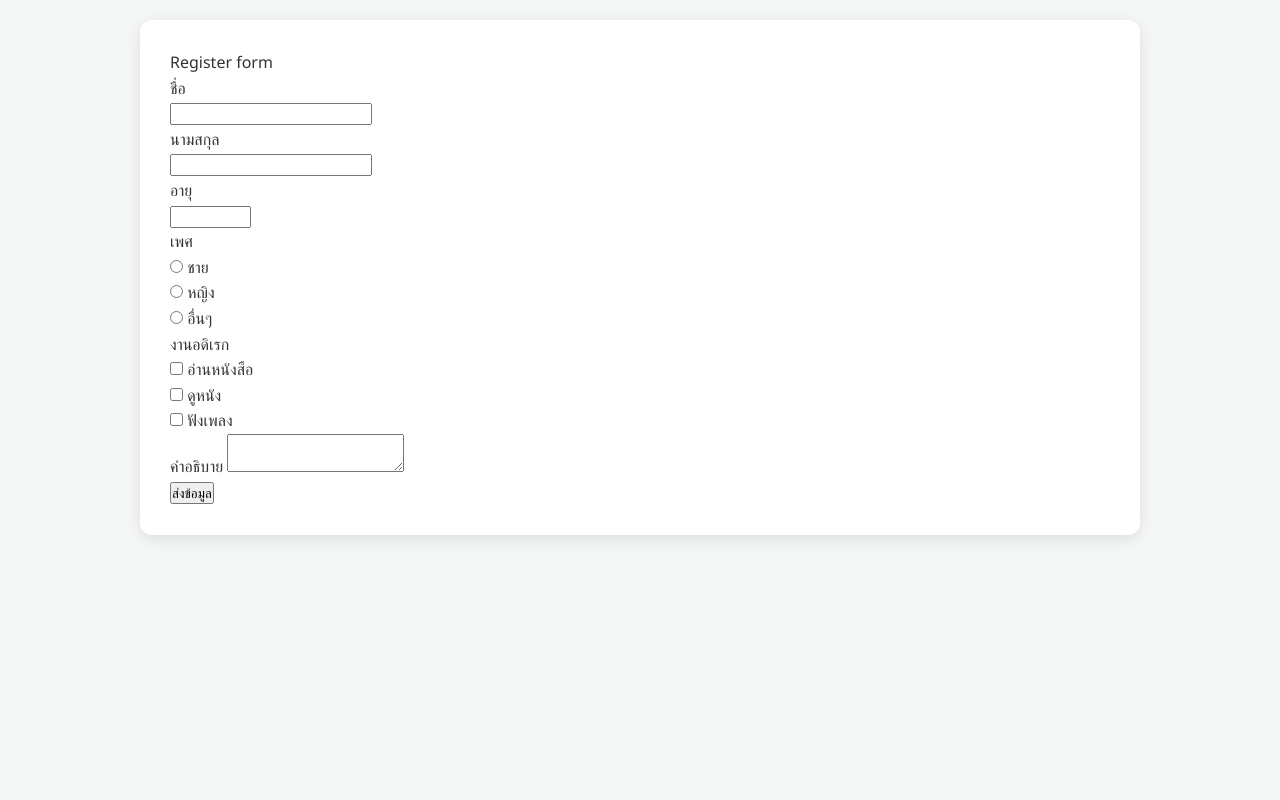
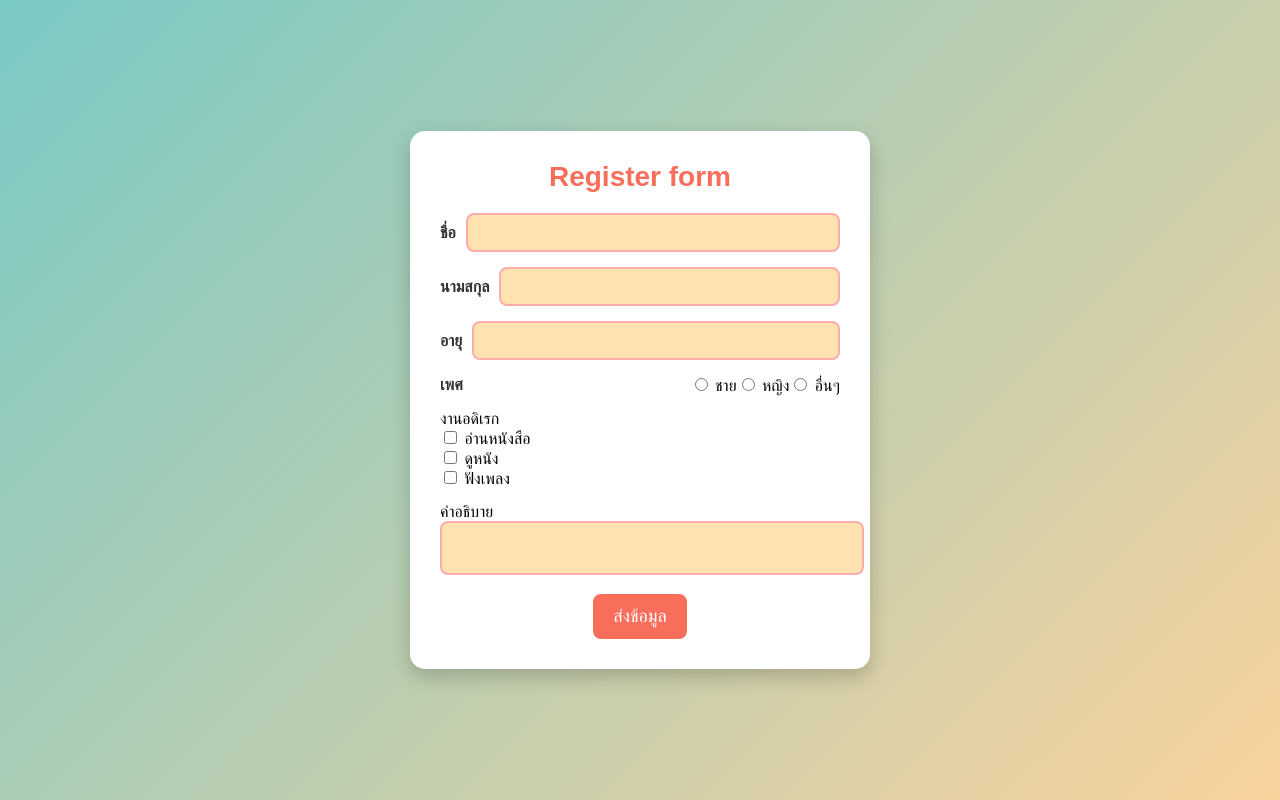
Before and after one commit to 6721602253Kanokkorn/241_700, a plain HTML site: page frontend/index.html in a window 1280 px wide. Drawn offline with Linux system fonts and the light colour scheme.

Commit message:
Update styless.css

```diff
--- a/frontend/styless.css
+++ b/frontend/styless.css
@@ -1,63 +1,114 @@
-/* 1. CSS Reset & Base Styles - ปรับพื้นฐานให้ทุก Browser แสดงผลใกล้เคียงกัน */
-* {
-    margin: 0;
-    padding: 0;
-    box-sizing: border-box; /* ช่วยให้คำนวณขนาดกว้าง-ยาวได้แม่นยำขึ้น */
-    font-family: 'Segoe UI', Tahoma, Geneva, Verdana, sans-serif;
+/* styless.css */
+body {
+  font-family: 'Kanit', sans-serif;
+  background: linear-gradient(135deg, #79c9c5, #f9d29d);
+  margin: 0;
+  padding: 0;
+  display: flex;
+  justify-content: center;
+  align-items: center;
+  height: 100vh;
 }
 
-body {
-    background-color: #f4f7f6;
-    color: #333;
-    line-height: 1.6;
-    padding: 20px;
+.container {
+  background: #fff;
+  padding: 30px;
+  border-radius: 15px;
+  box-shadow: 0 8px 20px rgba(0,0,0,0.2);
+  width: 400px;
+  animation: fadeIn 0.8s ease-in-out;
 }
 
-/* 2. Layout Container - กำหนดความกว้างหน้าเว็บ */
-.container {
-    max-width: 1000px;
-    margin: 0 auto;
-    background: #ffffff;
-    padding: 30px;
-    border-radius: 12px;
-    box-shadow: 0 4px 15px rgba(0,0,0,0.1);
+.header {
+  text-align: center;
+  font-size: 28px;
+  font-weight: bold;
+  color: #F96E5B;
+  margin-bottom: 20px;
 }
 
-/* 3. Typography - จัดการหัวข้อและตัวอักษร */
-h1 {
-    color: #2c3e50;
-    margin-bottom: 20px;
-    text-align: center;
+.flex {
+  display: flex;
+  align-items: center;
+  justify-content: space-between;
 }
 
-p {
-    margin-bottom: 15px;
+.form-input {
+  margin-bottom: 15px;
 }
 
-/* 4. Components - ส่วนประกอบต่างๆ เช่น ปุ่ม */
-.btn-primary {
-    display: inline-block;
-    background-color: #3498db;
-    color: white;
-    padding: 10px 25px;
-    text-decoration: none;
-    border-radius: 5px;
-    transition: background 0.3s ease;
-    border: none;
-    cursor: pointer;
+.header-form {
+  font-weight: bold;
+  color: #333;
+  margin-right: 10px;
 }
 
-.btn-primary:hover {
-    background-color: #2980b9;
+.form {
+  flex: 1;
+  padding: 10px;
+  border: 2px solid #FDACAC;
+  border-radius: 8px;
+  background-color: #ffe2af;
+  transition: 0.3s;
 }
 
-/* 5. Responsive - ปรับแต่งให้ดูดีในมือถือ */
-@media (max-width: 600px) {
-    .container {
-        padding: 15px;
-    }
+.form:focus, textarea:focus {
+  border-color: #F96E5B;
+  outline: none;
+  box-shadow: 0 0 8px rgba(249,110,91,0.5);
+}
 
-    h1 {
-        font-size: 1.5rem;
-    }
+textarea {
+  width: 100%;
+  padding: 10px;
+  border: 2px solid #FDACAC;
+  border-radius: 8px;
+  background-color: #ffe2af;
+  resize: none;
 }
+
+.button {
+  background: #F96E5B;
+  color: #fff;
+  border: none;
+  padding: 12px 20px;
+  border-radius: 8px;
+  font-size: 18px;
+  cursor: pointer;
+  transition: 0.3s;
+}
+
+.button:hover {
+  background: #d94c3c;
+}
+
+.center {
+  text-align: center;
+}
+
+.message {
+  text-align: center;
+  margin: 10px 0;
+  color: #666;
+}
+
+@keyframes fadeIn {
+  from {opacity: 0; transform: translateY(-20px);}
+  to {opacity: 1; transform: translateY(0);}
+}
+.message {
+    background-color: bisque;
+    padding: 10px;
+    margin-bottom: 10px;
+    border-radius: 6px;
+    display: none;
+}
+.message.success{
+    background-color:rgb(50, 190, 69);
+    display:block;
+}
+
+.message.danger{
+    background-color:rgb(255, 51, 0);
+    display:block;
+}
```
